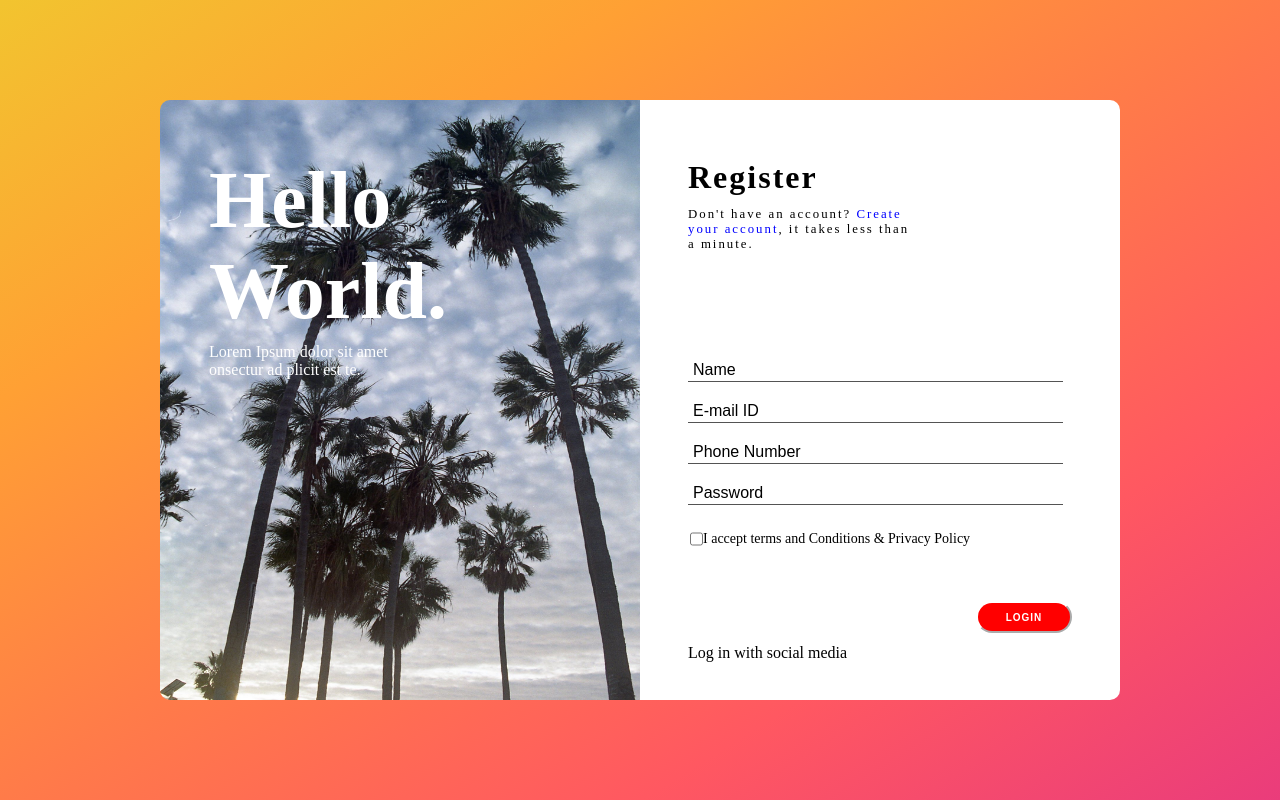
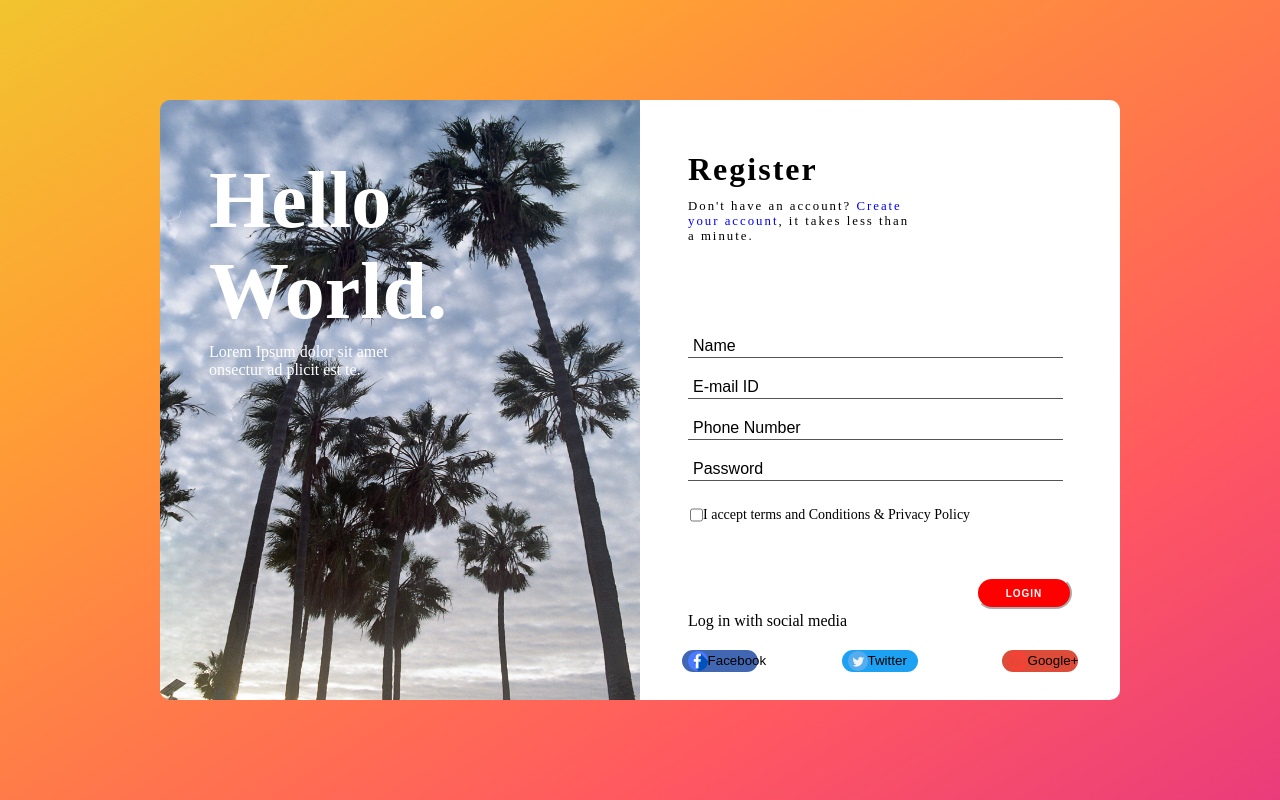
Before and after one commit to spiropoulos94/netmechanics-assignment, a website: page index.html in a window 1280 px wide. Drawn offline with Linux system fonts and the light colour scheme.

Commit message:
Update index.html

```diff
--- a/index.html
+++ b/index.html
@@ -49,6 +49,18 @@
             <button id="gp_icon" class='social_btn' ></button><a href="#" target="_blank"><p class="btn_txt"></p>
               <img alt="favicons" src="dist/assets/favicons/google-plus.png">Google+</a></button>
           </div> -->
+          <div class="social-links">
+            <button id="fb_icon" class='social_btn' >
+              <img alt="favicons" src="dist/assets/favicons/facebook.png">Facebook
+            </button>
+            <button id="tw_icon" class='social_btn' >
+              <img alt="favicons" src="dist/assets/favicons/twitter.png">Twitter
+            </button>
+            <button id="gp_icon" class='social_btn' >
+              <img alt="favicons" src="dist/assets/favicons/google-plus.png">Google+
+            </button>
+
+          </div>
         </div>
         </div>
       </div>
```
